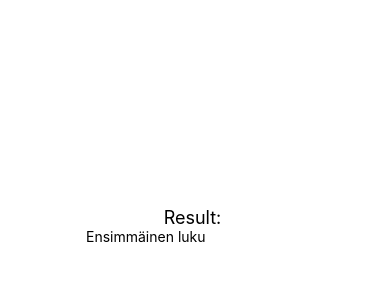
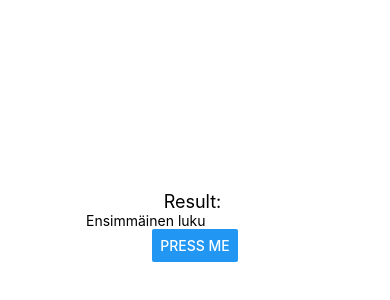
Before and after one commit to rowinamarie/laskintehtava, a React Native app: screen / in a window 390 px wide. Shown: the part 196-496 px from the top of the page. Built offline with nearby package versions, Linux system fonts and the light colour scheme.

Commit message:
lisätty button ja handlePress

```diff
--- a/App.js
+++ b/App.js
@@ -1,9 +1,14 @@
 import { useState } from 'react';
-import { StyleSheet, Text, View, TextInput } from 'react-native';
+import { Alert, Button, StyleSheet, Text, View, TextInput } from 'react-native';
 
 export default function App() {
 
   const [text, setText] = useState("");
+
+
+  const handlePress = () => {
+    Alert.alert("You typed: " + text);
+  };
 
   return (
     <View style={styles.container}>
@@ -13,6 +18,8 @@ export default function App() {
         placeholder='Ensimmäinen luku'
         onChangeText={text => setText(text)}
         value={text} />
+
+      <Button onPress={handlePress} title="Press me" />
     </View>
 
   )
```
